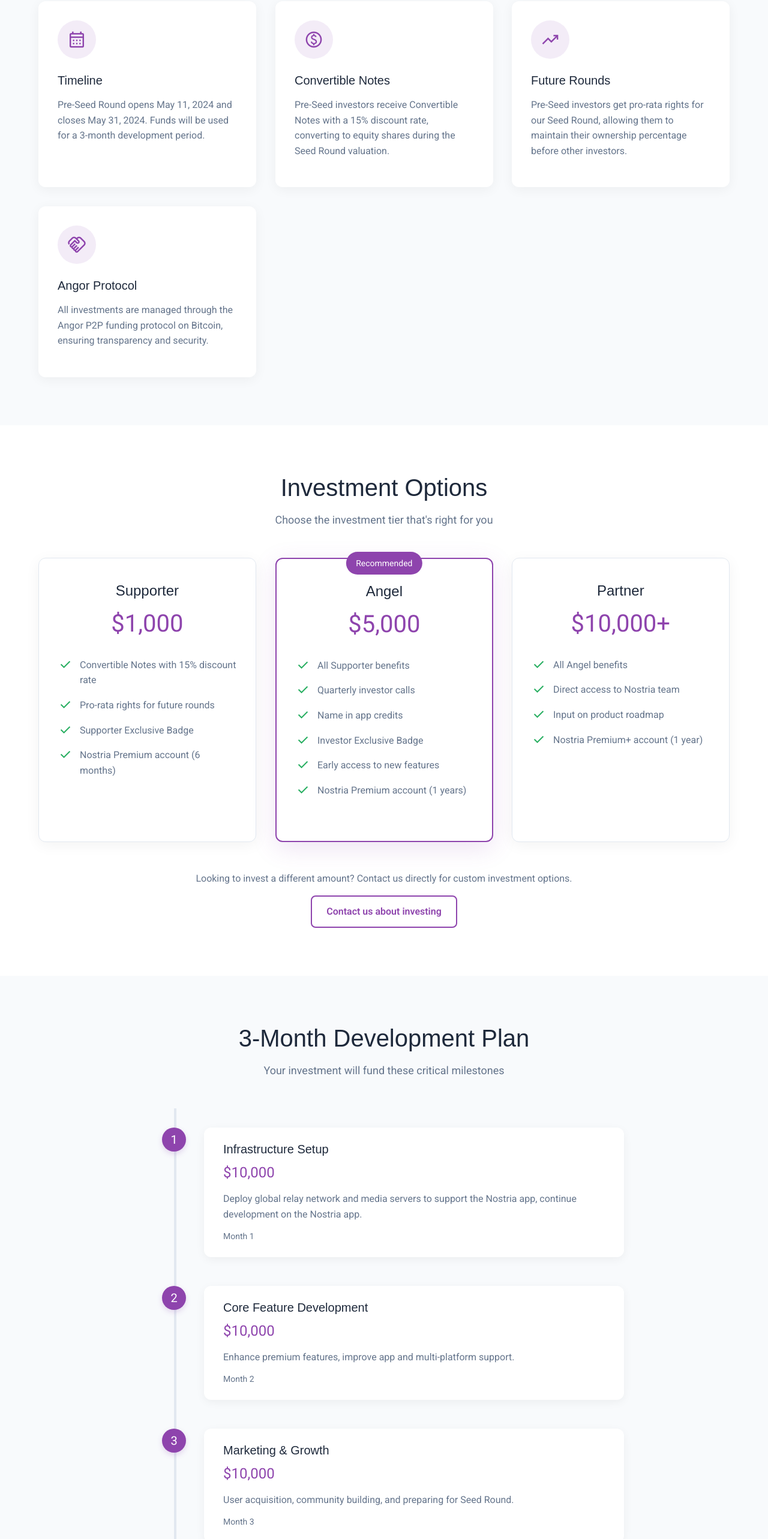
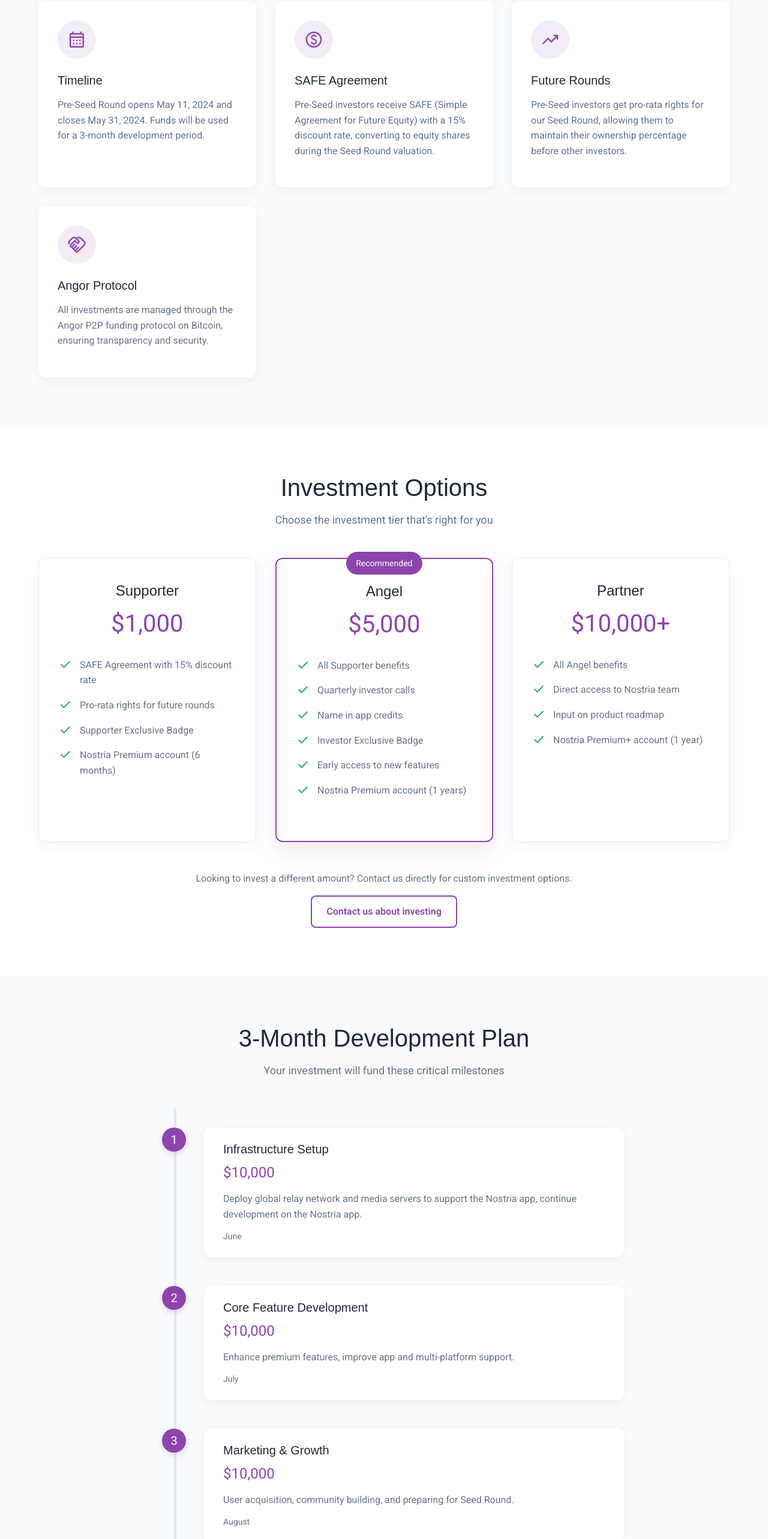
Before and after one commit to nostria-app/nostria-website, an Angular app: page /funding in a window 1280 px wide. Shown: the part 1000-3566 px from the top of the page at 60% size. Built offline with nearby package versions, Linux system fonts and the light colour scheme; a web font is replaced by a local one.

Commit message:
Change to SAFE

```diff
--- a/src/app/pages/funding/funding.component.html
+++ b/src/app/pages/funding/funding.component.html
@@ -94,9 +94,9 @@
         <div class="detail-icon">
           <span class="material-symbols-outlined">monetization_on</span>
         </div>
-        <h3>Convertible Notes</h3>
+        <h3>SAFE Agreement</h3>
         <p>
-          Pre-Seed investors receive Convertible Notes with a 15% discount rate, converting to equity shares during the Seed Round valuation.
+          Pre-Seed investors receive SAFE (Simple Agreement for Future Equity) with a 15% discount rate, converting to equity shares during the Seed Round valuation.
         </p>
       </div>
 
@@ -274,10 +274,10 @@
 
     <div class="faq-grid">
       <div class="faq-item">
-        <h3>What are Convertible Notes?</h3>
+        <h3>What is a SAFE Agreement?</h3>
         <p>
-          Convertible Notes are a form of short-term debt that converts into equity during a future funding round. As a Pre-Seed investor,
-          you receive Convertible Notes that will convert to equity shares at the Seed Round with a 15% discount. For example, if you invest
+          SAFE (Simple Agreement for Future Equity) is an investment instrument that provides the right to receive equity in the future.
+          As a Pre-Seed investor, you receive a SAFE that will convert to equity shares at the Seed Round with a 15% discount. For example, if you invest
           €1,000 in the Pre-Seed round, you'll receive €1,150 worth of shares after company valuation in the Seed Round.
         </p>
       </div>
@@ -301,7 +301,7 @@
       <div class="faq-item">
         <h3>What happens after the Pre-Seed round?</h3>
         <p>
-          After the 3-month development period, we'll announce our Seed Round, at which point your Convertible Notes will convert to equity shares
+          After the 3-month development period, we'll announce our Seed Round, at which point your SAFE will convert to equity shares
           with a 15% discount based on the company's valuation.
         </p>
       </div>
@@ -324,9 +324,9 @@
       </div>
 
       <div class="faq-item">
-        <h3>When do my Convertible Notes convert to equity?</h3>
+        <h3>When does my SAFE convert to equity?</h3>
         <p>
-          Your Convertible Notes will convert to equity shares when we complete our Seed Round funding and establish a company valuation,
+          Your SAFE will convert to equity shares when we complete our Seed Round funding and establish a company valuation,
           expected 3-6 months after the completion of Pre-Seed development.
         </p>
       </div>
--- a/src/app/pages/funding/funding.component.ts
+++ b/src/app/pages/funding/funding.component.ts
@@ -24,7 +24,7 @@
       name: 'Supporter',
       amount: '$1,000',
       benefits: [
-        'Convertible Notes with 15% discount rate',
+        'SAFE Agreement with 15% discount rate',
         'Pro-rata rights for future rounds',
         'Supporter Exclusive Badge',
         'Nostria Premium account (6 months)'
@@ -63,19 +63,19 @@
       title: 'Infrastructure Setup',
       amount: '$10,000',
       description: 'Deploy global relay network and media servers to support the Nostria app, continue development on the Nostria app.',
-      date: 'Month 1'
+      date: 'June'
     },
     {
       title: 'Core Feature Development',
       amount: '$10,000',
       description: 'Enhance premium features, improve app and multi-platform support.',
-      date: 'Month 2'
+      date: 'July'
     },
     {
       title: 'Marketing & Growth',
       amount: '$10,000',
       description: 'User acquisition, community building, and preparing for Seed Round.',
-      date: 'Month 3'
+      date: 'August'
     }
   ];
 
```
